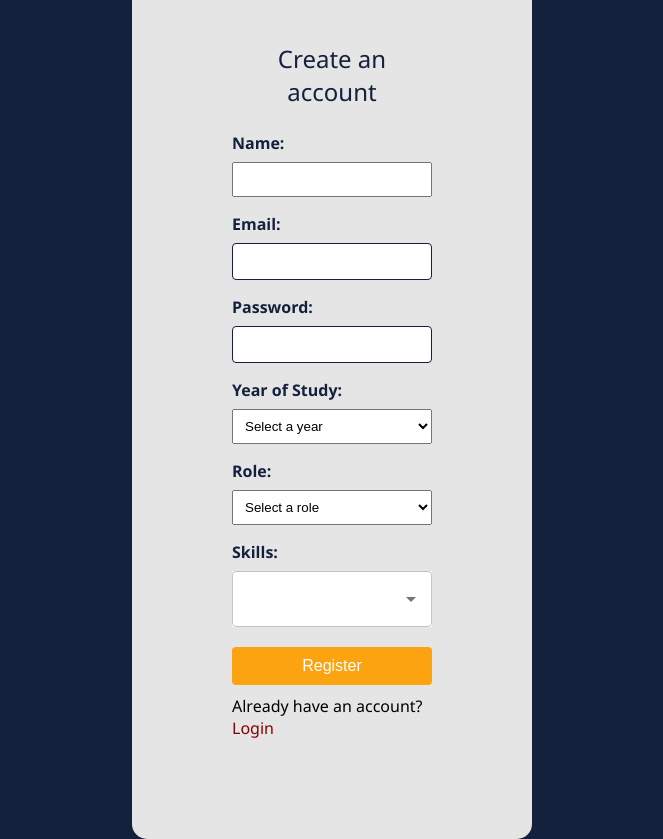
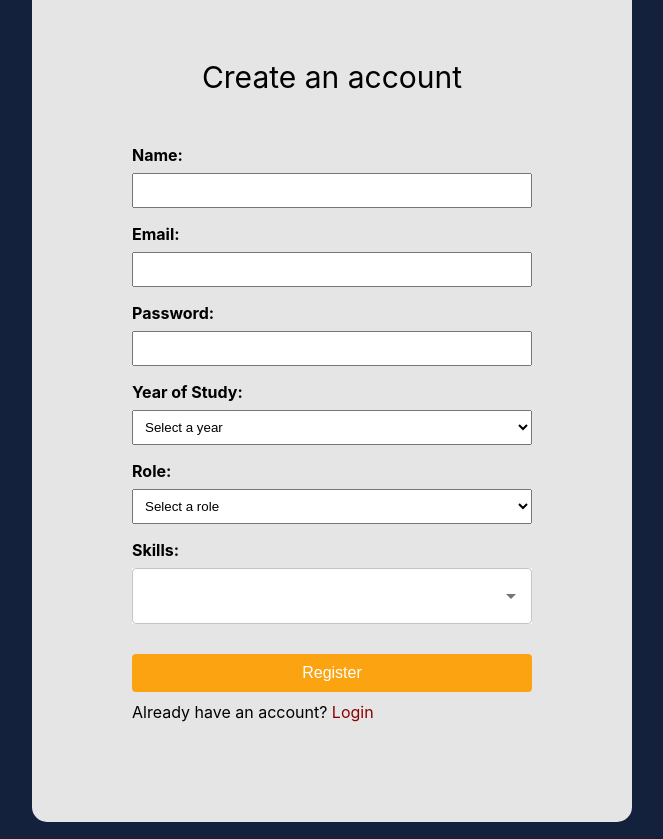
Before and after one commit to biancabelea/study-hub, a React (Create React App) app in the folder study-hub/: page /register in a window 1280 px wide. Shown: the whole page, without its empty margins (308-971 px from the left). Built offline with nearby package versions, Linux system fonts and the light colour scheme.

Commit message:
Sync styles

```diff
--- a/study-hub/src/components/Login.css
+++ b/study-hub/src/components/Login.css
@@ -1,5 +1,3 @@
-/* Login.css */
-
 :root {
     --white: #ffffff;
     --grey: #e5e5e5;
@@ -11,70 +9,75 @@
 * {
     margin: 0;
     padding: 0;
-    box-sizing: border-box;
 }
 
-body,
-html {
-    height: 100%;
+body {
+    height: 100vh;
     background-color: var(--dark-blue);
     display: flex;
     justify-content: center;
+    flex-direction: column;
     align-items: center;
-    font-family: 'Segoe UI', Tahoma, Geneva, Verdana, sans-serif;
 }
 
-.login-form {
-    background-color: var(--grey);
-    border-radius: 15px;
-    box-shadow: 0px 4px 10px rgba(0, 0, 0, 0.1);
-    display: flex;
-    flex-direction: column;
+form {
     max-width: 400px;
-    width: 100%;
-    padding: 50px 100px 100px 100px;
-    justify-content: center;
-}
-
-.title {
-    font-size: 24px;
-    color: var(--dark-blue);
-    margin-bottom: 24px;
-    text-align: center;
+    margin: 0 auto;
 }
 
 label {
-    color: var(--dark-blue);
+    display: block;
     margin-bottom: 8px;
+    font-weight: bold;
 }
 
-input[type="email"],
-input[type="password"] {
+input,
+select {
     width: 100%;
-    padding: 10px;
+    padding: 8px;
     margin-bottom: 16px;
-    border: 1px solid var(--dark-blue);
-    border-radius: 4px;
+    box-sizing: border-box;
 }
 
 button {
     background-color: var(--orange);
-    color: var(--white);
+    color: white;
     padding: 10px 15px;
     border: none;
     border-radius: 4px;
     cursor: pointer;
     font-size: 16px;
-    margin-top: 20px;
-    transition: background-color 0.2s ease-in-out;
+    margin-top: 30px;
 }
 
 button:hover {
     background-color: var(--dark-blue);
-    color: var(--white);
 }
 
-.redirect{
+.login-form {
+    background-color: var(--grey);
+    width: 500px;
+    padding: 80px 100px 100px 100px;
+    border-radius: 15px;
+    display: flex;
+    justify-content: center;
+    flex-direction: column;
+}
+
+.title {
+    display: flex;
+    justify-content: center;
+    flex-direction: column;
+    align-items: center;
+    font-size: 30px;
+    margin-bottom: 50px;
+}
+
+.redirect {
     cursor: pointer;
     color: darkred;
 }
+
+.prompt {
+    padding-top: 10px;
+}
--- a/study-hub/src/components/Login.tsx
+++ b/study-hub/src/components/Login.tsx
@@ -22,7 +22,7 @@ const Login = () => {
     }
 
     return (
-        <div className="login-form-container">
+        <div>
             <form className="login-form" onSubmit={handleSubmit}>
                 <div className="title">Login</div>
                 <div>
@@ -46,7 +46,7 @@ const Login = () => {
                     />
                 </div>
                 <button type="submit">Login</button>
-                <div>
+                <div className="prompt">
                     Don't have an account?
                     <a className= "redirect" onClick={() => handleLoginClick()}> Register</a>
                 </div>
```
Also changed, not shown: study-hub/src/components/Register.tsx (indentation only).
